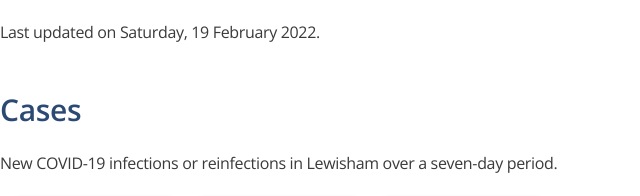
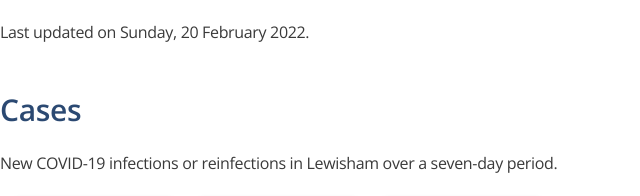
Before and after one commit to martin-liad/covid-dashboard, a plain HTML site: page text/index.html in a window 1280 px wide. Shown: the top 196 px of the page, 0-640 px from the left. Drawn offline with nearby package versions, Linux system fonts and the light colour scheme.

Commit message:
deploy: 0bcd6ce533009b75f7779423ad7ea85841d16c95

```diff
--- a/text/index.html
+++ b/text/index.html
@@ -167,7 +167,7 @@
 </head>
 <body>
 
-<p>Last updated on <span title="Saturday, 19 February 2022 at 22:55">Saturday, 19 February 2022</span>.</p>
+<p>Last updated on <span title="Sunday, 20 February 2022 at 08:28">Sunday, 20 February 2022</span>.</p>
 
 <h2>Cases</h2>
 <p>New COVID-19 infections or reinfections in Lewisham over a seven-day period.</p>
```
